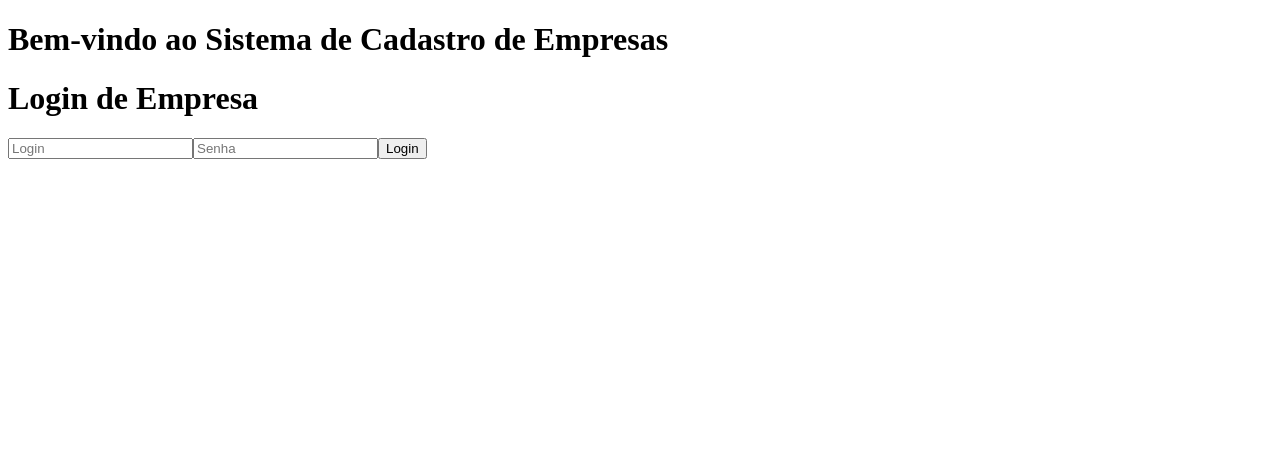
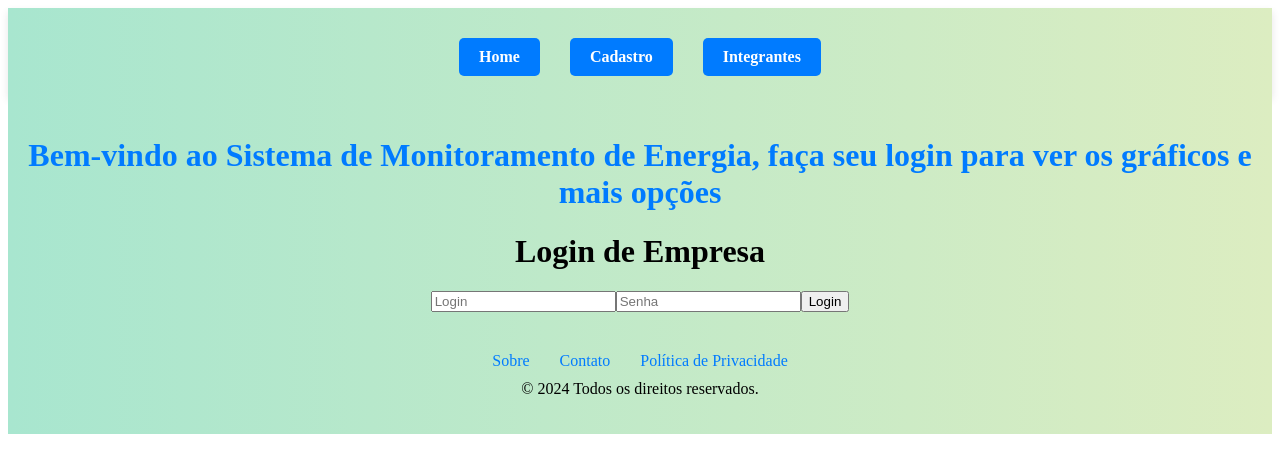
Before and after one commit to David-Rapeckman/Stable, a Next.js app: page / in a window 1280 px wide. Shown: the top 472 px of the page. Built offline with nearby package versions, Linux system fonts and the light colour scheme.

Commit message:
alteracoes de css, rotas e mudancas na formatacao

```diff
--- /dev/null
+++ b/src/Components/Footer/Footer.tsx
@@ -0,0 +1,40 @@
+"use client";
+
+import React from 'react';
+
+const Footer: React.FC = () => {
+    return (
+        <footer style={footerStyle}>
+            <nav style={{ display: 'flex', justifyContent: 'center', listStyle: 'none', padding: 0 }}>
+                <li style={{ margin: '0 15px' }}>
+                    <a href="/sobre" style={linkStyle}>Sobre</a>
+                </li>
+                <li style={{ margin: '0 15px' }}>
+                    <a href="/contato" style={linkStyle}>Contato</a>
+                </li>
+                <li style={{ margin: '0 15px' }}>
+                    <a href="/privacidade" style={linkStyle}>Política de Privacidade</a>
+                </li>
+            </nav>
+            <p style={{ textAlign: 'center', marginTop: '10px' }}>
+                &copy; {new Date().getFullYear()} Todos os direitos reservados.
+            </p>
+        </footer>
+    );
+};
+
+
+const footerStyle: React.CSSProperties = {
+    padding: '20px',
+    textAlign: 'center',
+    background: 'linear-gradient(to right, #a8e6cf, #dcedc1)',
+};
+
+
+const linkStyle: React.CSSProperties = {
+    textDecoration: 'none',
+    color: '#007bff',
+    fontSize: '16px',
+};
+
+export default Footer;
--- /dev/null
+++ b/src/Components/Header/Header.tsx
@@ -0,0 +1,72 @@
+"use client";
+
+import React from "react";
+
+interface HeaderProps {
+    onNavigate: (page: string) => void;
+}
+
+const Header: React.FC<HeaderProps> = ({ onNavigate }) => {
+    return (
+        <header style={styles.header}>
+            <h1 style={styles.title}></h1>
+            <nav style={styles.nav}>
+                <ul style={styles.navList}>
+                    <li style={styles.navItem}>
+                        <a href="/" style={styles.link}>Home</a>
+                    </li>
+                    <li style={styles.navItem}>
+                        <a href="/Cadastro" style={styles.link}>Cadastro</a>
+                    </li>
+                    <li style={styles.navItem}>
+                        <a href="/integrantes" style={styles.link}>Integrantes</a>
+                    </li>
+                </ul>
+            </nav>
+        </header>
+    );
+};
+
+const styles: { [key: string]: React.CSSProperties } = {
+    header: {
+        padding: "20px",
+        textAlign: "center",
+        background: "linear-gradient(to right, #a8e6cf, #dcedc1)",
+        color: "#fff",
+        boxShadow: "0px 4px 8px rgba(0, 0, 0, 0.1)",
+    },
+    title: {
+        margin: 0,
+        fontSize: "2rem",
+        fontWeight: "bold",
+    },
+    nav: {
+        marginTop: "10px",
+    },
+    navList: {
+        display: "flex",
+        justifyContent: "center",
+        listStyleType: "none",
+        padding: 0,
+        margin: 0,
+    },
+    navItem: {
+        margin: "0 15px",
+    },
+    link: {
+        padding: "10px 20px",
+        borderRadius: "5px",
+        backgroundColor: "#007bff",
+        color: "#fff",
+        textDecoration: "none",
+        fontSize: "16px",
+        fontWeight: "bold",
+        transition: "background-color 0.3s ease",
+        display: "inline-block",
+    },
+    linkHover: {
+        backgroundColor: "#0056b3",
+    },
+};
+
+export default Header;
--- a/src/app/cadastro/Cadastro.tsx
+++ b/src/app/cadastro/Cadastro.tsx
@@ -1,6 +1,5 @@
-// app/Cadastro/Cadastro.tsx
 import React, { useState } from 'react';
-import { inserirEmpresa } from '../services/apiService';
+import { inserirEmpresa } from '../../services/apiService';
 
 const Cadastro = () => {
     const [empresaData, setEmpresaData] = useState({
--- a/src/app/page.tsx
+++ b/src/app/page.tsx
@@ -1,12 +1,17 @@
-// app/page.tsx
 import React from 'react';
+import Header from '../Components/Header/Header';
+import Footer from '../Components/Footer/Footer';
 import LoginCadastro from '../Components/LoginCadastro/LoginCadastro';
 
 const HomePage = () => {
     return (
         <div>
-            <h1>Bem-vindo ao Sistema de Cadastro de Empresas</h1>
-            <LoginCadastro />
+            <Header />
+            <main style={{ padding: '20px', textAlign: 'center', background: 'linear-gradient(to right, #a8e6cf, #dcedc1)' }}>
+                <h1 style={{ color: '#007bff' }}>Bem-vindo ao Sistema de Monitoramento de Energia, faça seu login para ver os gráficos e mais opções</h1>
+                <LoginCadastro />
+            </main>
+            <Footer />
         </div>
     );
 };
```
Also changed, not shown: src/app/integrantes/integrantes.tsx (added, +13 -0 lines), 2 other files (tests, documents, lock files or other folders).
